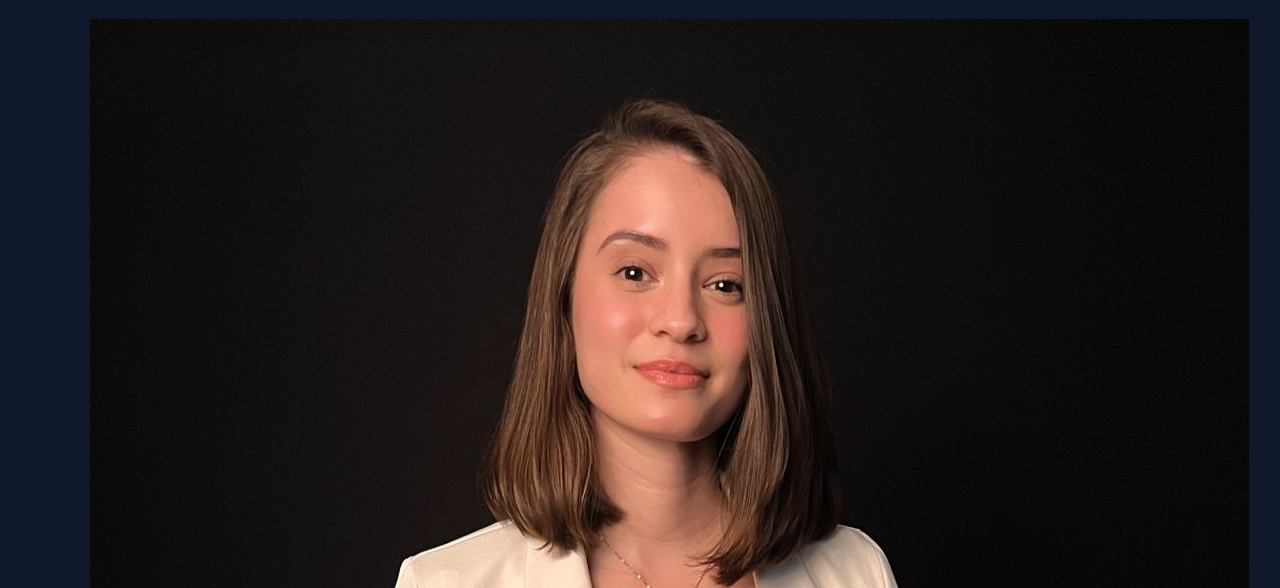
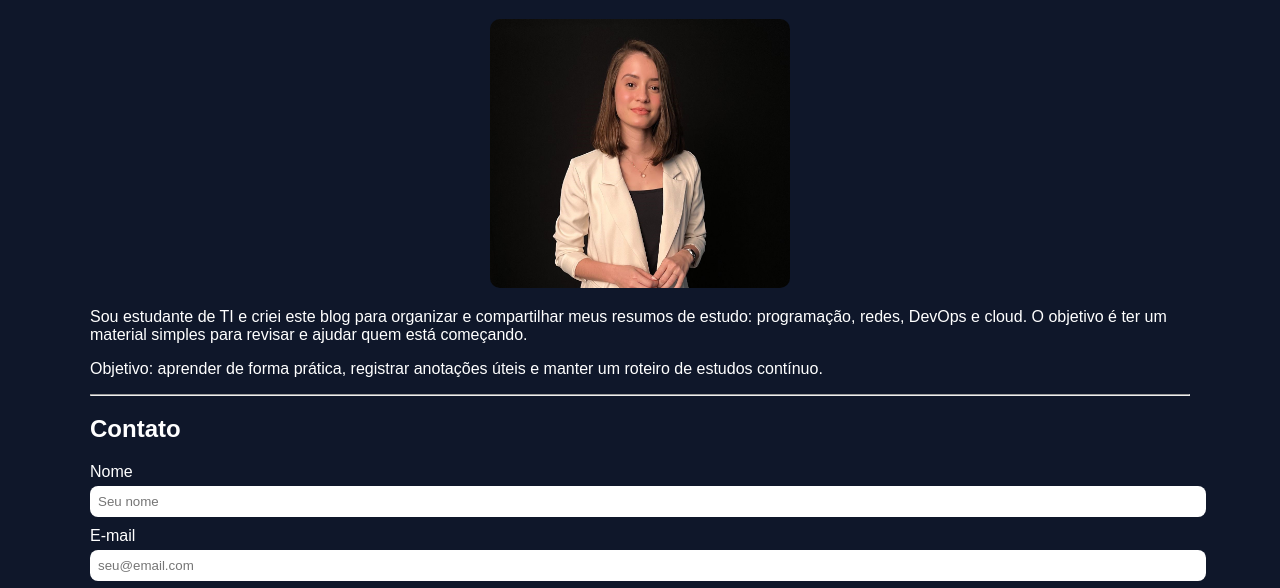
Before and after one commit to NicoliChagas/blog-estudos-ti, a plain HTML site: page sobre.html in a window 1280 px wide. Shown: the part 209-797 px from the top of the page. Drawn offline with Linux system fonts and the light colour scheme.

Commit message:
Update style.css

```diff
--- a/css/style.css
+++ b/css/style.css
@@ -1 +1 @@
-body {font-family: Arial, sans-serif; background:#0f172a; color:white; margin:0; padding:0;} .container{max-width:1100px;margin:auto;padding:20px;} .site-header{background:#111827;padding:10px;} .menu{list-style:none;display:flex;gap:10px;} .menu a{color:#ccc;text-decoration:none;padding:8px;border-radius:5px;} .menu a:hover,.menu a.ativo{background:#0b1220;color:#fff;} .hero-img{width:100%;max-height:400px;object-fit:cover;filter:brightness(0.6);} .hero-text{margin-top:-150px;padding:20px;} .botao{background:#22d3ee;color:#0b1220;padding:10px 20px;border:none;border-radius:30px;cursor:pointer;text-decoration:none;margin-top:40px;} .grid-3{display:grid;grid-template-columns:repeat(auto-fit,minmax(250px,1fr));gap:20px;} .card{background:#111827;padding:15px;border-radius:10px;} .site-footer{text-align:center;padding:20px;color:#aaa;border-top:1px solid #333;} .form-group{margin-bottom:10px;display:grid;gap:5px;} input,textarea{width:100%;padding:8px;border-radius:8px;border:none;} button{background:#22d3ee;border:none;color:#0b1220;padding:10px 20px;border-radius:30px;cursor:pointer;} button:hover{background:#7dd3fc;} .cards-grid img { width:100%; max-width:1200px; height:auto; display:block; margin:0 auto; border-radius:10px; }
+body {font-family: Arial, sans-serif; background:#0f172a; color:white; margin:0; padding:0;} .container{max-width:1100px;margin:auto;padding:20px;} .site-header{background:#111827;padding:10px;} .menu{list-style:none;display:flex;gap:10px;} .menu a{color:#ccc;text-decoration:none;padding:8px;border-radius:5px;} .menu a:hover,.menu a.ativo{background:#0b1220;color:#fff;} .hero-img{width:100%;max-height:400px;object-fit:cover;filter:brightness(0.6);} .hero-text{margin-top:-150px;padding:20px;} .botao{background:#22d3ee;color:#0b1220;padding:10px 20px;border:none;border-radius:30px;cursor:pointer;text-decoration:none;margin-top:40px;} .grid-3{display:grid;grid-template-columns:repeat(auto-fit,minmax(250px,1fr));gap:20px;} .card{background:#111827;padding:15px;border-radius:10px;} .site-footer{text-align:center;padding:20px;color:#aaa;border-top:1px solid #333;} .form-group{margin-bottom:10px;display:grid;gap:5px;} input,textarea{width:100%;padding:8px;border-radius:8px;border:none;} button{background:#22d3ee;border:none;color:#0b1220;padding:10px 20px;border-radius:30px;cursor:pointer;} button:hover{background:#7dd3fc;} .cards-grid img { width:100%; max-width:1200px; height:auto; display:block; margin:0 auto; border-radius:10px; } .avatar { width: 300px; border-radius: 10px; display: block; margin: 0 auto 20px auto; }
```
